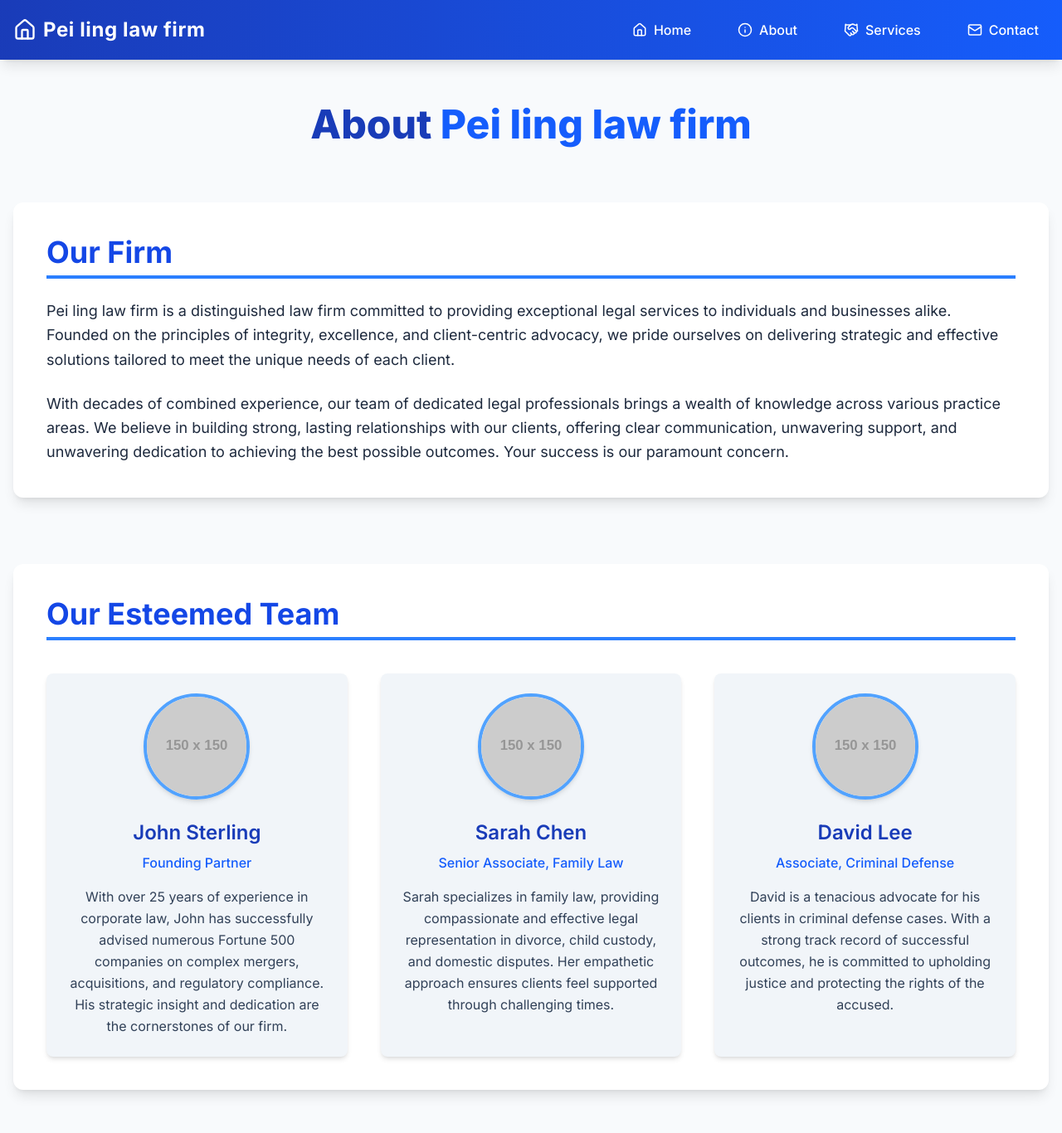
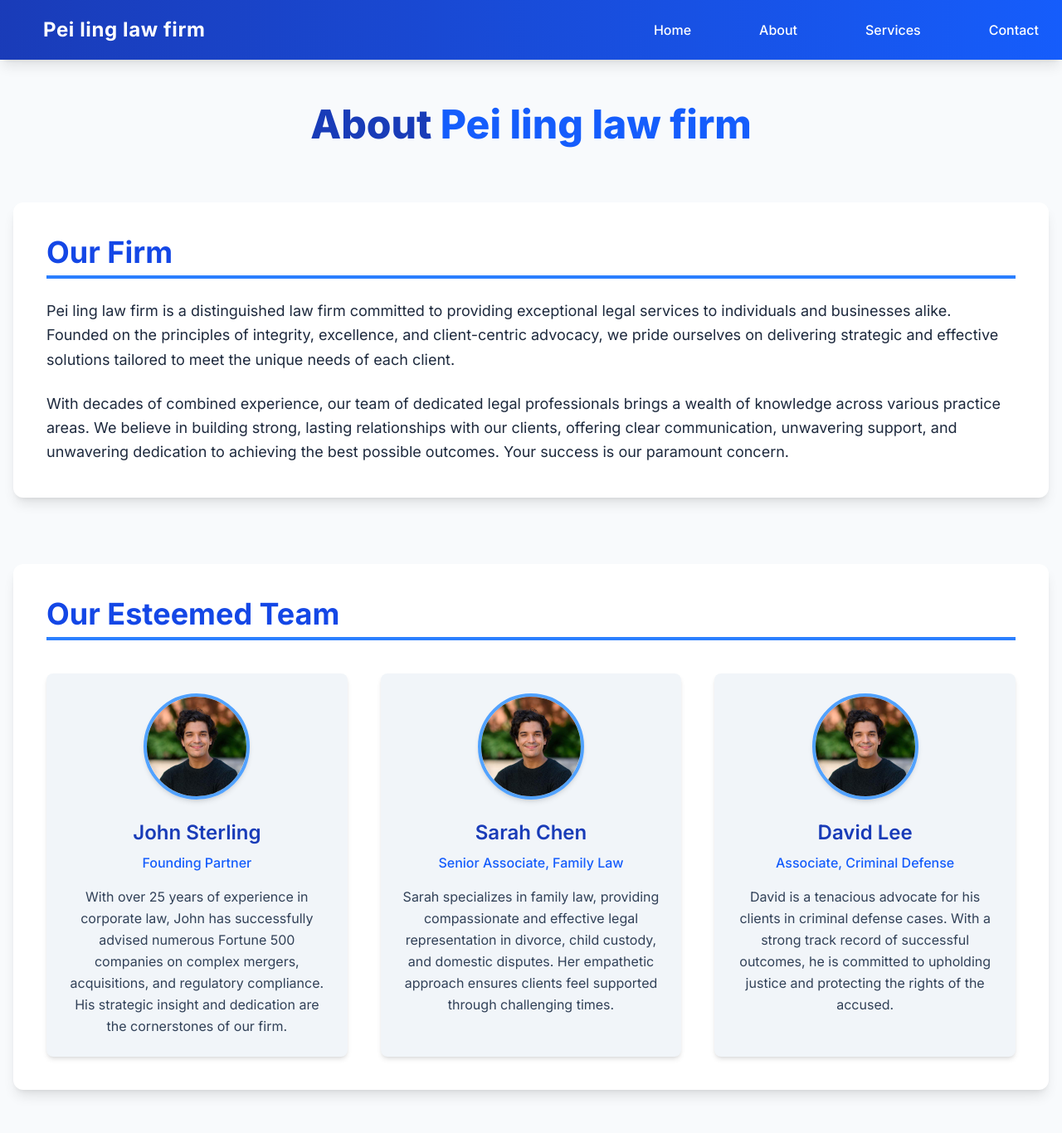
Before and after one commit to wkeong00/peilaw-demo, a Next.js app: page /about in a window 1280 px wide. Shown: the top 1366 px of the page at 83% size. Built offline with nearby package versions, Linux system fonts and the light colour scheme.

Commit message:
merge fix bug

```diff
--- a/src/app/about/page.tsx
+++ b/src/app/about/page.tsx
@@ -1,6 +1,8 @@
 'use client'; // Marking as client component for consistency, or if any future interactivity is added
 
 import React from 'react';
+import Image from "next/image";
+import p5 from "../../../public/aboutphoto/p-5.jpeg";
 
 const About = () => {
     const teamMembers = [
@@ -8,19 +10,19 @@
             name: 'John Sterling',
             title: 'Founding Partner',
             bio: 'With over 25 years of experience in corporate law, John has successfully advised numerous Fortune 500 companies on complex mergers, acquisitions, and regulatory compliance. His strategic insight and dedication are the cornerstones of our firm.',
-          image: 'https://placehold.co/150x150/CCE5FF/000000?text=JS', // Placeholder image
+            image: p5,
         },
         {
             name: 'Sarah Chen',
             title: 'Senior Associate, Family Law',
             bio: 'Sarah specializes in family law, providing compassionate and effective legal representation in divorce, child custody, and domestic disputes. Her empathetic approach ensures clients feel supported through challenging times.',
-          image: 'https://placehold.co/150x150/CCE5FF/000000?text=SC', // Placeholder image
+            image: p5, // Placeholder image
         },
         {
             name: 'David Lee',
             title: 'Associate, Criminal Defense',
             bio: 'David is a tenacious advocate for his clients in criminal defense cases. With a strong track record of successful outcomes, he is committed to upholding justice and protecting the rights of the accused.',
-          image: 'https://placehold.co/150x150/CCE5FF/000000?text=DL', // Placeholder image
+            image: p5, // Placeholder image
         },
     ];
 
@@ -48,9 +50,11 @@
                     <div className="grid grid-cols-1 md:grid-cols-2 lg:grid-cols-3 gap-10">
                         {teamMembers.map((member, index) => (
                             <div key={index} className="flex flex-col items-center text-center p-6 bg-slate-100 rounded-lg shadow-md transition-transform transform hover:scale-105 duration-300">
-                    <img
+                                <Image
                                     src={member.image}
                                     alt={member.name}
+                                    width={128}
+                                    height={128}
                                     className="w-32 h-32 rounded-full object-cover mb-6 border-4 border-blue-400 shadow-md"
                                     onError={(e) => {
                                         const target = e.target as HTMLImageElement;
--- a/src/app/component/DynamicLucideIcon.tsx
+++ b/src/app/component/DynamicLucideIcon.tsx
@@ -10,13 +10,12 @@ interface DynamicIconProps extends React.SVGProps<SVGSVGElement> {
 }
 
 const DynamicLucideIcon: React.FC<DynamicIconProps> = ({ name, size, color, ...props }) => {
-  const IconComponent = LucideIcons[name] as React.FC<any>;
-
+    const IconComponent = LucideIcons[name] as React.FC<React.SVGProps<SVGSVGElement>>;
     if (!IconComponent) {
         return null;
     }
 
-  return <IconComponent size={size} color={color} {...props} />;
+    return <IconComponent width={size} height={size} stroke={color} {...props} />;
 };
 
 export default DynamicLucideIcon;
--- a/src/app/component/Navbar.tsx
+++ b/src/app/component/Navbar.tsx
@@ -8,7 +8,14 @@ import Link from "next/link";
 const Navbar = () => {
     const [isOpen, setIsOpen] = useState(false);
 
-  const navLinks = [
+    type LucideIconName =
+        | "Home"
+        | "Info"
+        | "Handshake"
+        | "Contact"
+        | "Mail";
+
+    const navLinks: { name: string; href: string; iconName: LucideIconName }[] = [
         { name: 'Home', href: '/', iconName: 'Home' },
         { name: 'About', href: '/about', iconName: 'Info' },
         { name: 'Services', href: '/services', iconName: 'Handshake' },
@@ -20,7 +27,6 @@ const Navbar = () => {
             <div className="container mx-auto px-4 py-4 flex justify-between items-center">
                 {/* Brand/Logo */}
                 <Link href="/" className="flex items-center space-x-2 text-2xl font-bold text-white tracking-wide">
-          {/* Use the new DynamicLucideIcon component */}
                     <DynamicLucideIcon name="Home" size={28} />
                     <span>Pei ling law firm</span>
                 </Link>
@@ -34,8 +40,7 @@ const Navbar = () => {
                             className="flex items-center space-x-2 text-white hover:text-blue-200 transition-colors duration-300 font-medium px-3 py-2 rounded-lg"
                             onClick={() => setIsOpen(false)}
                         >
-              {/* Use the new DynamicLucideIcon component */}
-              <DynamicLucideIcon name={link.iconName as any} size={18} />
+                            <DynamicLucideIcon name={link.iconName} size={18} /> {/* No more 'as any' */}
                             <span>{link.name}</span>
                         </Link>
                     ))}
@@ -46,9 +51,7 @@ const Navbar = () => {
                     className="md:hidden text-white focus:outline-none focus:ring-2 focus:ring-blue-300 rounded-md p-2"
                     onClick={() => setIsOpen(!isOpen)}
                 >
-          {/* Using a simple SVG for the hamburger icon for consistency,
-              as it's a fixed element and doesn't need dynamic loading
-              to avoid potential hydration issues. */}
+                    {/* Using a simple SVG for the hamburger icon for consistency */}
                     <svg
                         className="w-8 h-8"
                         fill="none"
@@ -76,8 +79,7 @@ const Navbar = () => {
                             className="block px-8 py-3 text-white hover:bg-blue-600 transition-colors duration-300 flex items-center space-x-3 text-lg"
                             onClick={() => setIsOpen(false)}
                         >
-              {/* Use the new DynamicLucideIcon component */}
-              <DynamicLucideIcon name={link.iconName as any} size={18} />
+                            <DynamicLucideIcon name={link.iconName} size={18} /> {/* No more 'as any' */}
                             <span>{link.name}</span>
                         </a>
                     ))}
--- a/src/app/contact/page.tsx
+++ b/src/app/contact/page.tsx
@@ -43,7 +43,7 @@
                         <div className="space-y-6 text-lg">
                             <div className="flex items-center space-x-4">
                                 <Mail size={24} className="text-blue-600" />
-                    <span>info@sterlinglaw.com</span>
+                                <span>info@law.com</span>
                             </div>
                             <div className="flex items-center space-x-4">
                                 <Phone size={24} className="text-blue-600" />
@@ -62,12 +62,16 @@
                         </div>
                         {/* Map Placeholder */}
                         <div className="mt-10 rounded-lg overflow-hidden shadow-md">
-                    <img
-                        src="https://placehold.co/600x300/F0F8FF/000000?text=Map+Location"
-                        alt="Map of our office location"
-                        className="w-full h-auto object-cover"
-                        onError={(e) => { (e.target as HTMLImageElement).onerror = null; (e.target as HTMLImageElement).src="https://placehold.co/600x300/F0F8FF/000000?text=Map+Placeholder" }}
-                    />
+                            <iframe
+                                src="https://www.google.com/maps/embed?pb=!1m18!1m12!1m3!1d5348.3676832488845!2d144.98349047750528!3d-37.917691589987626!2m3!1f0!2f0!3f0!3m2!1i1024!2i768!4f13.1!3m3!1m2!1s0x6ad66f344bd2f09f%3A0x2e59e244a2cf745f!2sBrighton%20beach!5e1!3m2!1sen!2smy!4v1755365081659!5m2!1sen!2smy"
+                                width="100%"
+                                height="300"
+                                style={{ border: 0 }}
+                                allowFullScreen={true}
+                                loading="lazy"
+                                referrerPolicy="no-referrer-when-downgrade"
+                            ></iframe>
+
                         </div>
                     </div>
 
--- a/src/app/page.tsx
+++ b/src/app/page.tsx
@@ -59,7 +59,7 @@ const HomePage = () => {
           <div className="grid grid-cols-1 md:grid-cols-2 lg:grid-cols-3 gap-10">
             <div className="bg-white p-8 rounded-xl shadow-lg hover:shadow-xl transition-shadow duration-300 flex flex-col items-center text-center border border-blue-100">
               <div className="p-4 bg-blue-100 rounded-full mb-6 shadow-inner">
-                <svg xmlns="http://www.w3.org/2000/svg" width="40" height="40" viewBox="0 0 24 24" fill="none" stroke="currentColor" strokeWidth="2" strokeLinecap="round" strokeLinejoin="round" className="text-blue-500"><circle cx="12" cy="12" r="10"/><path d="M12 6v6l4 2"/></svg>
+                <svg xmlns="http://www.w3.org/2000/svg" width="40" height="40" viewBox="0 0 24 24" fill="none" stroke="currentColor" strokeWidth="2" strokeLinecap="round" strokeLinejoin="round" className="text-blue-500"><circle cx="12" cy="12" r="10" /><path d="M12 6v6l4 2" /></svg>
               </div>
               <h3 className="text-2xl font-bold text-blue-700 mb-4">Unmatched Expertise</h3>
               <p className="text-md leading-relaxed text-slate-700">
@@ -68,7 +68,7 @@ const HomePage = () => {
             </div>
             <div className="bg-white p-8 rounded-xl shadow-lg hover:shadow-xl transition-shadow duration-300 flex flex-col items-center text-center border border-blue-100">
               <div className="p-4 bg-blue-100 rounded-full mb-6 shadow-inner">
-                <svg xmlns="http://www.w3.org/2000/svg" width="40" height="40" viewBox="0 0 24 24" fill="none" stroke="currentColor" strokeWidth="2" strokeLinecap="round" strokeLinejoin="round" className="text-blue-500"><path d="M19 14c1.49-1.46 3-3.21 3-5.5A5.5 5.5 0 0 0 16.5 3c-1.76 0-3 .5-4.5 2L12 5.5L10.5 3C9 0.5 7.24 0 5.5 0A5.5 5.5 0 0 0 0 5.5c0 2.3 1.5 4.05 3 5.5L12 22Z"/></svg>
+                <svg xmlns="http://www.w3.org/2000/svg" width="40" height="40" viewBox="0 0 24 24" fill="none" stroke="currentColor" strokeWidth="2" strokeLinecap="round" strokeLinejoin="round" className="text-blue-500"><path d="M19 14c1.49-1.46 3-3.21 3-5.5A5.5 5.5 0 0 0 16.5 3c-1.76 0-3 .5-4.5 2L12 5.5L10.5 3C9 0.5 7.24 0 5.5 0A5.5 5.5 0 0 0 0 5.5c0 2.3 1.5 4.05 3 5.5L12 22Z" /></svg>
               </div>
               <h3 className="text-2xl font-bold text-blue-700 mb-4">Client-Centric Approach</h3>
               <p className="text-md leading-relaxed text-slate-700">
@@ -77,7 +77,7 @@ const HomePage = () => {
             </div>
             <div className="bg-white p-8 rounded-xl shadow-lg hover:shadow-xl transition-shadow duration-300 flex flex-col items-center text-center border border-blue-100">
               <div className="p-4 bg-blue-100 rounded-full mb-6 shadow-inner">
-                <svg xmlns="http://www.w3.org/2000/svg" width="40" height="40" viewBox="0 0 24 24" fill="none" stroke="currentColor" strokeWidth="2" strokeLinecap="round" strokeLinejoin="round" className="text-blue-500"><path d="M12 22s8-4 8-10V5l-8-3-8 3v7c0 6 8 10 8 10z"/></svg>
+                <svg xmlns="http://www.w3.org/2000/svg" width="40" height="40" viewBox="0 0 24 24" fill="none" stroke="currentColor" strokeWidth="2" strokeLinecap="round" strokeLinejoin="round" className="text-blue-500"><path d="M12 22s8-4 8-10V5l-8-3-8 3v7c0 6 8 10 8 10z" /></svg>
               </div>
               <h3 className="text-2xl font-bold text-blue-700 mb-4">Integrity & Trust</h3>
               <p className="text-md leading-relaxed text-slate-700">
```
Also changed, not shown: public/aboutphoto/p-5.jpeg (added), src/app/services/page.tsx (indentation only). Lines whose indentation alone changed are shown as unchanged.
